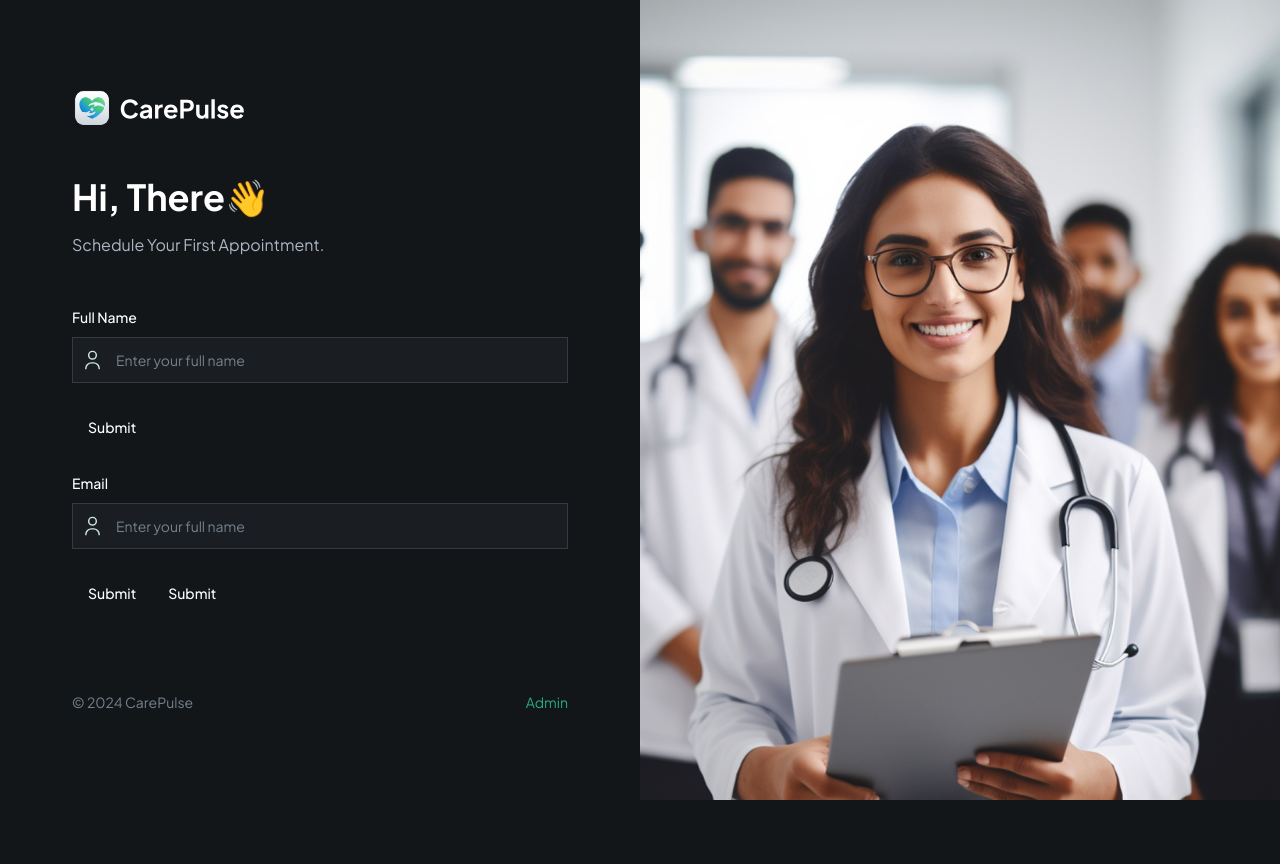
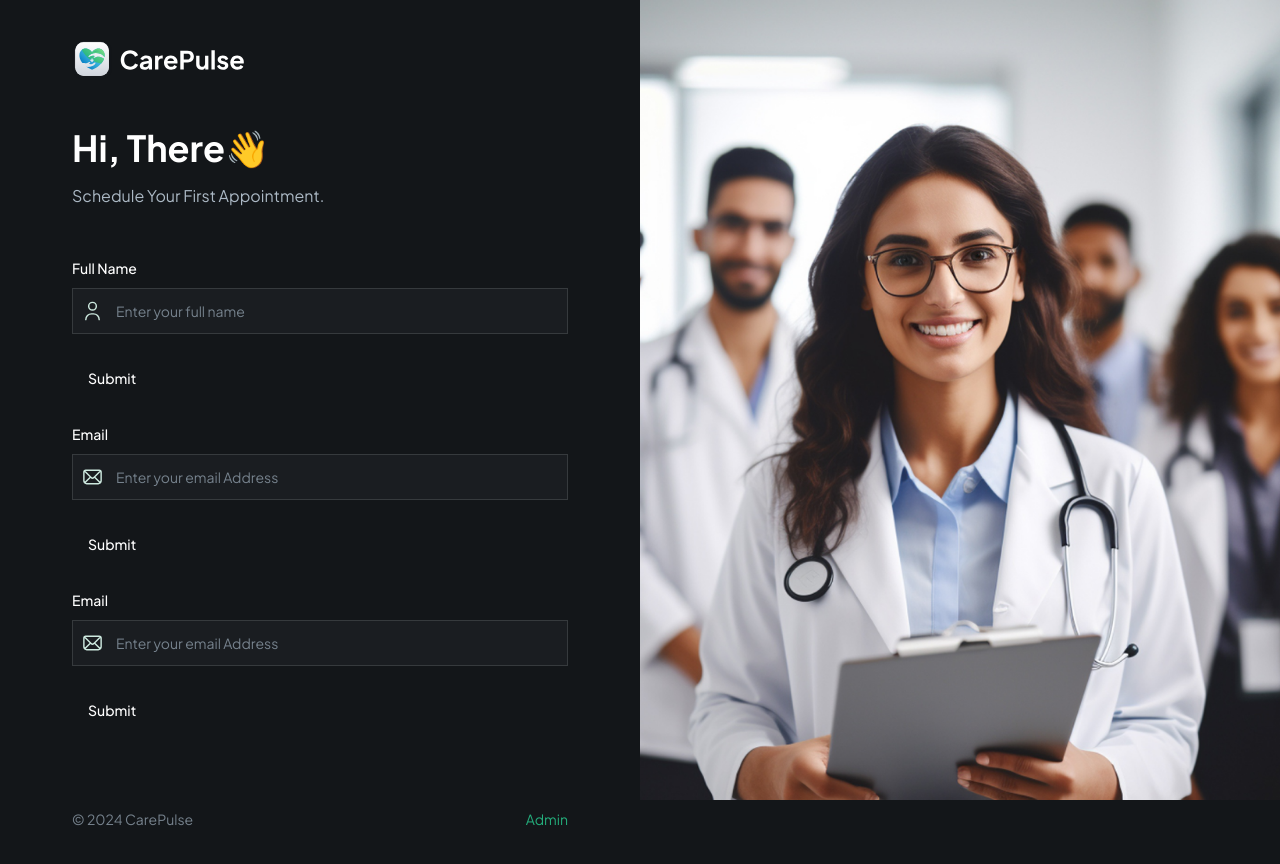
Before and after one commit to Kariuki11/HealthCare-Management-system, a Next.js app: page / in a window 1280 px wide. Shown: the top 864 px of the page. Before the commit the page ends 800 px from the top, so only its background shows below. Built offline with nearby package versions, Linux system fonts and the light colour scheme.

Commit message:
"Updated PatientForm: changed email field placeholder and icon, added CustomFormField component, and commented out submit button"

```diff
--- a/components/forms/PatientForm.tsx
+++ b/components/forms/PatientForm.tsx
@@ -62,12 +62,21 @@ const PatientForm = () => {
           control={form.control}
           name="email"
           label="Email"
-          placeholder="Enter your full name"
-          iconSrc="/assets/icons/user.svg"
-          iconAlt="user"
+          placeholder="Enter your email Address"
+          iconSrc="/assets/icons/email.svg"
+          iconAlt="email"
+        />
+          <CustomFormField
+          fieldType={FormFieldType.INPUT}
+          control={form.control}
+          name="email"
+          label="Email"
+          placeholder="Enter your email Address"
+          iconSrc="/assets/icons/email.svg"
+          iconAlt="email"
         />
 
-        <Button type="submit">Submit</Button>
+        {/* <Button type="submit">Submit</Button> */}
 
       </form>
     </Form>
```
